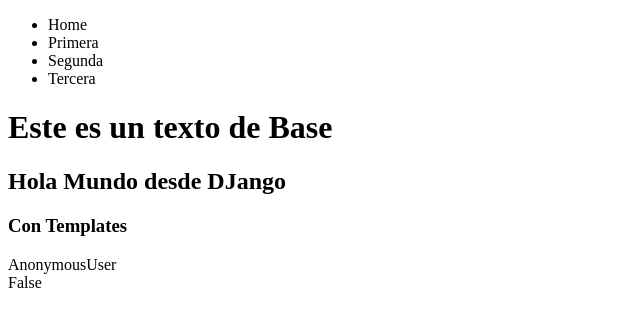
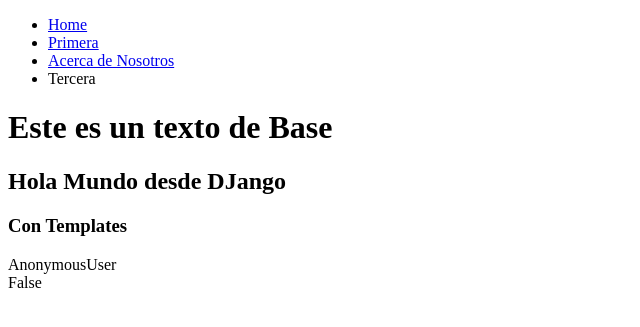
Before and after one commit to rodrigo18122022/VistasDjango2_RodrigoQ, a Django app: page / in a window 1280 px wide. Shown: the top 327 px of the page, without its empty margins (0-640 px from the left). Run offline with Django 5.2, Linux system fonts and the light colour scheme.

Commit message:
Modifiacion de nav.html para facilitar la navegacion entre las plantillas en experimentos

```diff
--- a/src/listaContactos/templates/nav.html
+++ b/src/listaContactos/templates/nav.html
@@ -1,8 +1,8 @@
 <nav>
-	<ul>
-		<li>Home</li>
-		<li>Primera</li>
-		<li>Segunda</li>
-		<li>Tercera</li>
-	</ul>
+    <ul>
+        <li><a href="/">Home</a></li>
+        <li><a href="/another/">Primera</a></li>
+        <li><a href="/about/">Acerca de Nosotros</a></li>
+        <li>Tercera</li>
+    </ul>
 </nav>
```
